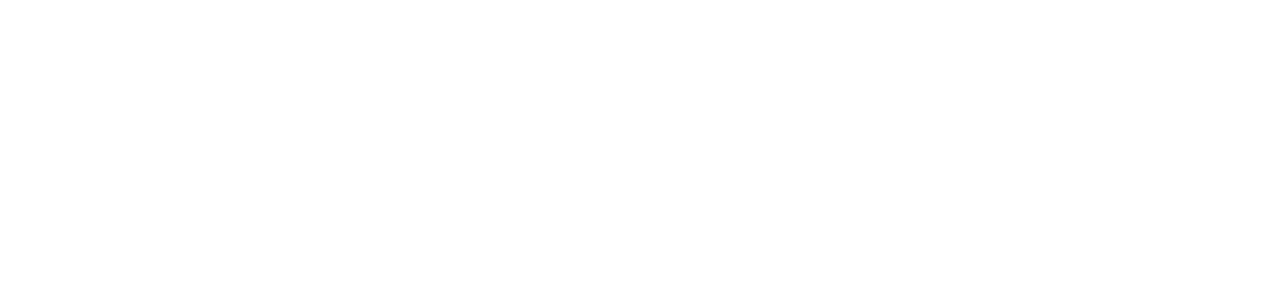
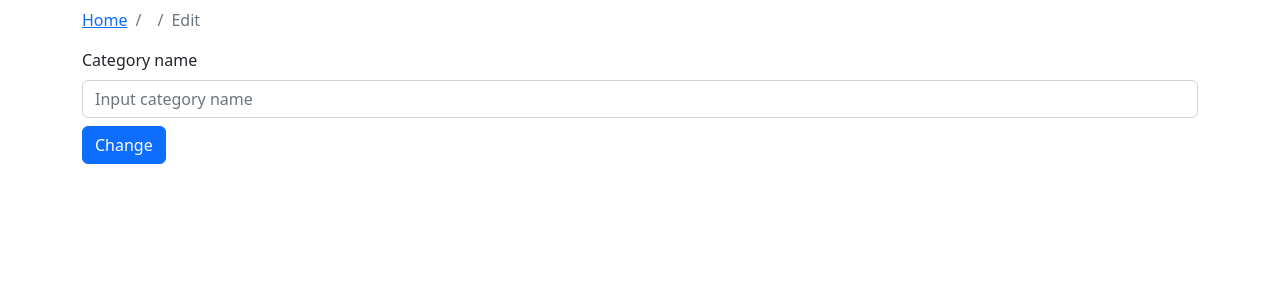
Before and after one commit to mujaddidsi/client-semina, a React (Create React App) app: page /categories/edit/1 in a window 1280 px wide. Before the commit this address had no page. Shown: the top 300 px of the page. Built offline with nearby package versions, Linux system fonts and the light colour scheme.

Commit message:
Create categories page

```diff
--- a/src/App.js
+++ b/src/App.js
@@ -4,15 +4,23 @@
 import './App.css';
 import PageSignin from './pages/signin';
 import DashboardPage from './pages/dashboard';
+import CategoriesPage from './pages/categories';
+import CategoriesCreate from './pages/categories/create.js';
+import CategoriesEdit from './pages/categories/edit.js';
 
 function App() {
 	return (
+		<>
 			<BrowserRouter>
 				<Routes>
 					<Route path='/' element={<DashboardPage />} />
 					<Route path='/signin' element={<PageSignin />} />
+					<Route path='/categories' element={<CategoriesPage />} />
+					<Route path='/categories/create' element={<CategoriesCreate />} />
+					<Route path='/categories/edit/:id' element={<CategoriesEdit />} />
 				</Routes>
 			</BrowserRouter>
+		</>
 	);
 }
 
--- /dev/null
+++ b/src/components/NavLink/index.js
@@ -0,0 +1,8 @@
+import React from 'react';
+import { Nav } from 'react-bootstrap';
+
+function NavLink({ action, children }) {
+	return <Nav.Link onClick={action}>{children}</Nav.Link>;
+}
+
+export default NavLink;
--- /dev/null
+++ b/src/components/Navbar/index.js
@@ -0,0 +1,30 @@
+import React from 'react';
+import { Container, Nav, Navbar } from 'react-bootstrap';
+import NavLink from '../NavLink';
+import { useNavigate } from 'react-router-dom';
+
+function SNavbar() {
+	const navigate = useNavigate();
+
+	return (
+		<Navbar bg='dark' variant='dark'>
+			<Container>
+				<Navbar.Brand href='#home'>Dashboard</Navbar.Brand>
+				<Nav className='me-auto'>
+					<NavLink action={() => navigate('/')}>Home</NavLink>
+					<NavLink action={() => navigate('/categories')}>Categories</NavLink>
+					<NavLink action={() => navigate('/talents')}>Talents</NavLink>
+					<NavLink action={() => navigate('/events')}>Events</NavLink>
+					<NavLink action={() => navigate('/participant')}>
+						Participants
+					</NavLink>
+					<NavLink action={() => navigate('/transactions')}>
+						Transactions
+					</NavLink>
+				</Nav>
+			</Container>
+		</Navbar>
+	);
+}
+
+export default SNavbar;
--- /dev/null
+++ b/src/pages/categories/create.js
@@ -0,0 +1,64 @@
+import React, { useState } from 'react';
+import { Container } from 'react-bootstrap';
+import SBreadCrumb from '../../components/Breadcrumb';
+import SAlert from '../../components/Alert';
+import SForm from './form';
+
+import { useNavigate } from 'react-router-dom';
+
+function CategoriesCreate() {
+	const navigate = useNavigate();
+
+	const [form, setForm] = useState({
+		name: '',
+	});
+
+	const [alert, setAlert] = useState({
+		status: false,
+		type: '',
+		message: '',
+	});
+
+	const [isLoading, setIsLoading] = useState(false);
+
+	const handleChange = (e) => {
+		setForm({ ...form, [e.target.name]: e.target.value });
+	};
+
+	const handleSubmit = async () => {
+		setIsLoading(true);
+		try {
+			// const res = await postData('api/v1/categories', form);
+
+			navigate('/categories');
+			setIsLoading(false);
+		} catch (err) {
+			setIsLoading(false);
+			setAlert({
+				...alert,
+				status: true,
+				type: 'danger',
+				message: err.response.data.msg,
+			});
+		}
+	};
+
+	return (
+		<Container>
+			<SBreadCrumb
+				textSecound={'Categories'}
+				urlSecound={'/categories'}
+				textThird='Create'
+			/>
+			{alert.status && <SAlert type={alert.type} message={alert.message} />}
+			<SForm
+				form={form}
+				isLoading={isLoading}
+				handleChange={handleChange}
+				handleSubmit={handleSubmit}
+			/>
+		</Container>
+	);
+}
+
+export default CategoriesCreate;
--- /dev/null
+++ b/src/pages/categories/edit.js
@@ -0,0 +1,73 @@
+import React, { useEffect, useState } from 'react';
+import { Container } from 'react-bootstrap';
+import SBreadCrumb from '../../components/Breadcrumb';
+import SAlert from '../../components/Alert';
+import SForm from './form';
+import { useNavigate } from 'react-router-dom';
+
+function CategoriesEdit() {
+	const navigate = useNavigate();
+
+	const [form, setForm] = useState({
+		name: '',
+	});
+
+	const [alert, setAlert] = useState({
+		status: false,
+		type: '',
+		message: '',
+	});
+
+	const [isLoading, setIsLoading] = useState(false);
+
+	const handleChange = (e) => {
+		setForm({ ...form, [e.target.name]: e.target.value });
+	};
+
+	const fetchOneCategories = async () => {
+		// const res = await getData(`api/v1/categories/${categoryId}`);
+		// setForm({ ...form, name: res.data.data.name });
+	};
+
+	useEffect(() => {
+		fetchOneCategories();
+		// eslint-disable-next-line react-hooks/exhaustive-deps
+	}, []);
+
+	const handleSubmit = async () => {
+		setIsLoading(true);
+		try {
+			// const res = await putData(`api/v1/categories/${categoryId}`, form);
+
+			navigate('/categories');
+			setIsLoading(false);
+		} catch (err) {
+			setIsLoading(false);
+			setAlert({
+				...alert,
+				status: true,
+				type: 'danger',
+				message: err.response.data.msg,
+			});
+		}
+	};
+	return (
+		<Container>
+			<SBreadCrumb
+				textSecound={'Categories'}
+				urlSecound={'/categories'}
+				textThird='Edit'
+			/>
+			{alert.status && <SAlert type={alert.type} message={alert.message} />}
+			<SForm
+				edit
+				form={form}
+				isLoading={isLoading}
+				handleChange={handleChange}
+				handleSubmit={handleSubmit}
+			/>
+		</Container>
+	);
+}
+
+export default CategoriesEdit;
--- /dev/null
+++ b/src/pages/categories/form.js
@@ -0,0 +1,28 @@
+import React from 'react';
+import { Form } from 'react-bootstrap';
+import SButton from '../../components/Button';
+import TextInputWithLabel from '../../components/TextInputWithLabel';
+
+export default function CategoriesForm({
+	handleSubmit,
+	form,
+	handleChange,
+	isLoading,
+	edit,
+}) {
+	return (
+		<Form>
+			<TextInputWithLabel
+				placeholder={'Input category name'}
+				label={'Category name'}
+				name='name'
+				value={form.name}
+				type='text'
+				onChange={handleChange}
+			/>
+			<SButton variant='primary' action={handleSubmit} loading={isLoading}>
+				{edit ? 'Change' : 'Save'}
+			</SButton>
+		</Form>
+	);
+}
--- a/src/pages/categories/index.js
+++ b/src/pages/categories/index.js
@@ -0,0 +1,83 @@
+import React, { useState, useEffect } from 'react';
+import { useNavigate, Navigate } from 'react-router-dom';
+import { Container, Table, Spinner } from 'react-bootstrap';
+import axios from 'axios';
+
+import SButton from '../../components/Button';
+import SNavbar from '../../components/Navbar';
+import SBreadCrumb from '../../components/Breadcrumb';
+import { config } from '../../configs';
+
+function PageCategories() {
+	const navigate = useNavigate();
+	const token = localStorage.getItem('token');
+
+	const [data, setData] = useState([]);
+	const [isLoading, setIsLoading] = useState(false);
+
+	const getCategoriesAPI = async () => {
+		setIsLoading(true);
+		try {
+			const res = await axios.get(`${config.api_host_dev}/cms/categories`, {
+				headers: {
+					Authorization: `Bearer ${token}`,
+				},
+			});
+
+			setIsLoading(false);
+			setData(res.data.data);
+		} catch (err) {
+			setIsLoading(false);
+			console.log(err);
+		}
+	};
+
+	useEffect(() => {
+		getCategoriesAPI();
+	}, []);
+
+	if (!token) return <Navigate to='/signin' replace={true} />;
+
+	return (
+		<>
+			<SNavbar />
+
+			<Container className='mt-3'>
+				<SBreadCrumb textSecond='Categories' />
+
+				<SButton action={() => navigate('/categories/create')}>Tambah</SButton>
+
+				<Table className='mt-3' striped bordered hover variant='dark'>
+					<thead>
+						<tr>
+							<th>No</th>
+							<th>Name</th>
+							<th>Action</th>
+						</tr>
+					</thead>
+					<tbody>
+						{isLoading ? (
+							<tr>
+								<td colSpan={data.length + 1} style={{ textAlign: 'center' }}>
+									<div className='flex items-center justify-center'>
+										<Spinner animation='grow' variant='dark' />
+									</div>
+								</td>
+							</tr>
+						) : (
+							data.map((data, index) => (
+								<tr key={(index += 1)}>
+									<td>{(index += 1)}</td>
+									<td>{data.name}</td>
+									<td>Otto</td>
+								</tr>
+							))
+						)}
+					</tbody>
+				</Table>
+			</Container>
+		</>
+	);
+}
+
+export default PageCategories;
--- a/src/pages/dashboard/index.js
+++ b/src/pages/dashboard/index.js
@@ -1,8 +1,10 @@
 import React from 'react';
 import { Navigate } from 'react-router-dom';
-import { Container, Nav, Navbar, Breadcrumb, Table } from 'react-bootstrap';
+import { Container, Table } from 'react-bootstrap';
 
 import SButton from '../../components/Button';
+import SNavbar from '../../components/Navbar';
+import SBreadCrumb from '../../components/Breadcrumb';
 
 function Dashboard() {
 	const token = localStorage.getItem('token');
@@ -11,21 +13,10 @@
 
 	return (
 		<>
-			<Navbar bg='dark' variant='dark'>
-				<Container>
-					<Navbar.Brand href='#home'>Semina</Navbar.Brand>
-					<Nav className='me-auto'>
-						<Nav.Link href='#home'>Home</Nav.Link>
-						<Nav.Link href='#features'>Categories</Nav.Link>
-						<Nav.Link href='#pricing'>Talents</Nav.Link>
-					</Nav>
-				</Container>
-			</Navbar>
+			<SNavbar />
 
-			<Container>
-				<Breadcrumb className='mt-3'>
-					<Breadcrumb.Item active>Home</Breadcrumb.Item>
-				</Breadcrumb>
+			<Container className='mt-3'>
+				<SBreadCrumb />
 
 				<SButton>Tambah</SButton>
 
--- a/src/pages/signin/index.js
+++ b/src/pages/signin/index.js
@@ -35,7 +35,7 @@
 				`${config.api_host_dev}/cms/auth/signin`,
 				form
 			);
-			// console.log(res.data.data.token);
+
 			localStorage.setItem('token', res.data.data.token);
 			setIsLoading(false);
 			navigate('/');
```
Lines whose indentation alone changed are shown as unchanged.
